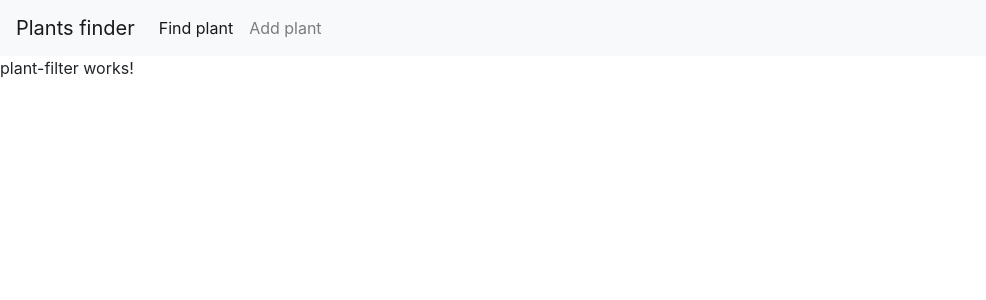
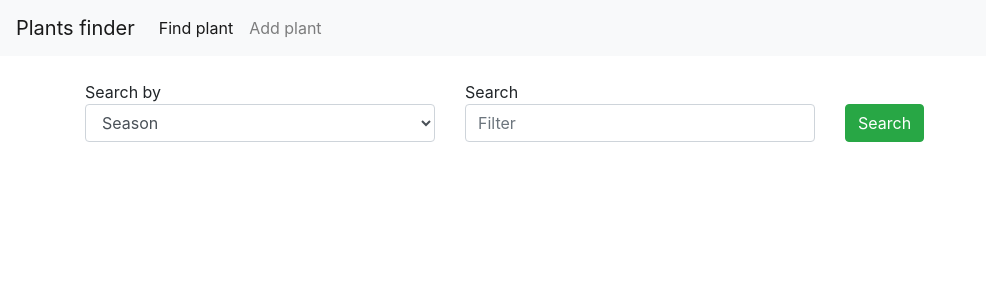
Before and after one commit to jack6Mthembu/plantsHub, an Angular app in the folder plants-finder/: page /filter in a window 1280 px wide. Shown: the top 300 px of the page, without its empty margins (0-986 px from the left). Built offline with nearby package versions, Linux system fonts and the light colour scheme.

Commit message:
added filter plants functionality

```diff
--- a/plants-finder/src/app/components/plant-filter/plant-filter.component.html
+++ b/plants-finder/src/app/components/plant-filter/plant-filter.component.html
@@ -1,3 +1,76 @@
-<p>
-  plant-filter works!
-</p>
+
+  <div class="container">
+    <div class="row">
+      <div class="col">
+          <br/>
+        <span>Search by</span>
+        <select class="form-control" [(ngModel)]="selectedFilterOftion" name="selectedFilterOftion">
+          <option value="1">Season</option>
+          <option value="2">Types</option>
+          <option value="3">Location</option>
+          <option value="4">Value</option>
+        </select>
+      </div>
+      <div class="col">
+          <br/>
+          <span>Search</span>
+        <input type="text" required class="form-control" placeholder="Filter" [(ngModel)]="filterValue"
+          name="filterValue" />
+      </div>
+      <div class="col">
+          <br/>
+          <br/>
+        <button class="btn btn-success" (click)="onFilter()">Search</button>
+      </div>
+    </div><br/>
+    <div class="row">
+      <div class="col-md-12">
+        <ul class="list-group">
+          <a *ngFor="let plant of plants;let i = index" class="list-group-item" href="#" data-toggle="modal"
+            data-target="#filterModal"><span (click)="getSelectedPlant(i)">{{plant.common_name}}</span></a>
+        </ul>
+      </div>
+    </div>
+  </div>
+
+
+  <!-- Modal -->
+  <div class="modal fade" id="filterModal" tabindex="-1" role="dialog" aria-labelledby="filterModal" aria-hidden="true">
+    <div class="modal-dialog modal-lg">
+      <div class="modal-content">
+        <div class="modal-header">
+          <h5 class="modal-title" id="exampleModalLongTitle" *ngIf="plant!=undefined">{{plant.common_name}}</h5>
+          <button type="button" class="close" data-dismiss="modal" aria-label="Close">
+            <span aria-hidden="true">&times;</span>
+          </button>
+        </div>
+        <div class="modal-body">
+          <table class="table table-striped" *ngIf="plant!=undefined">
+            <thead>
+              <tr>
+                <th scope="col">Common Name</th>
+                <th scope="col">Plant Type</th>
+                <th scope="col">Bloom Time</th>
+                <th scope="col">Flower Color</th>
+                <th scope="col">Soil Type</th>
+                <th scope="col">Habitat Value</th>
+              </tr>
+            </thead>
+            <tbody>
+              <tr *ngIf="plant!=undefined">
+                <td>{{plant.common_name}}</td>
+                <td>{{plant.plant_type}}</td>
+                <td>{{plant.bloom_time}}</td>
+                <td>{{plant.flower_color}}</td>
+                <td>{{plant.soil_type}}</td>
+                <td>{{plant.habitat_value}}</td>
+              </tr>
+            </tbody>
+          </table>
+        </div>
+        <div class="modal-footer">
+          <button type="button" class="btn btn-secondary" data-dismiss="modal">Close</button>
+        </div>
+      </div>
+    </div>
+  </div>
--- a/plants-finder/src/app/components/plant-filter/plant-filter.component.ts
+++ b/plants-finder/src/app/components/plant-filter/plant-filter.component.ts
@@ -1,4 +1,6 @@
 import { Component, OnInit } from '@angular/core';
+import { IPlant } from 'src/app/interfaces/plant';
+import { PlantService } from 'src/app/services/plant.service';
 
 @Component({
   selector: 'app-plant-filter',
@@ -7,9 +9,37 @@ import { Component, OnInit } from '@angular/core';
 })
 export class PlantFilterComponent implements OnInit {
 
-  constructor() { }
+  constructor(private plantService: PlantService) { }
+
+  filterValue: string;
+  selectedFilterOftion: number;
+  filterColumn: string;
+  plants: IPlant[];
+  plant: IPlant;
 
   ngOnInit() {
+    this.selectedFilterOftion = 1;
   }
 
+  onFilter() {
+    if (this.selectedFilterOftion === 1 ) {
+      this.filterColumn = 'bloom_time';
+    } else if (this.selectedFilterOftion === 2) {
+      this.filterColumn = 'plant_type';
+    } else if (this.selectedFilterOftion === 3) {
+      this.filterColumn = 'appropriate_location';
+    } else {
+      this.filterColumn = 'habitat_value';
+    }
+      this.plantService.getPlantsByColumnName(this.filterColumn, this.filterValue).subscribe(results => {
+        this.plants = results;
+      // tslint:disable-next-line:no-unused-expression
+      }), error => {
+        console.log(error);
+      };
+  }
+
+  getSelectedPlant(index: number) {
+  this.plant = this.plants[index];
+  }
 }
--- a/plants-finder/src/app/services/plant.service.ts
+++ b/plants-finder/src/app/services/plant.service.ts
@@ -23,7 +23,7 @@ export class PlantService {
       }));
   }
 
-  filterPlants(filterColumn: string, value: string) {
+  getPlantsByColumnName(filterColumn: string, value: string) {
     return this.httpClient
       .get<IPlant[]>(`${this.apiUrl}&$limit=10&${filterColumn}=${value}`, {
       })
```
